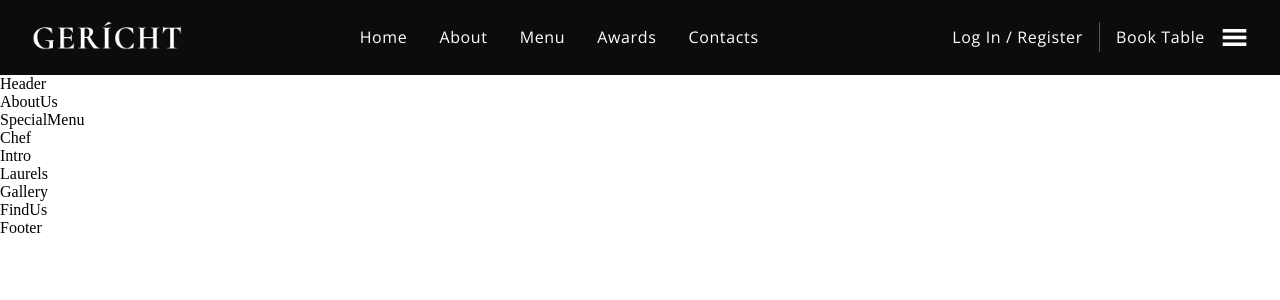
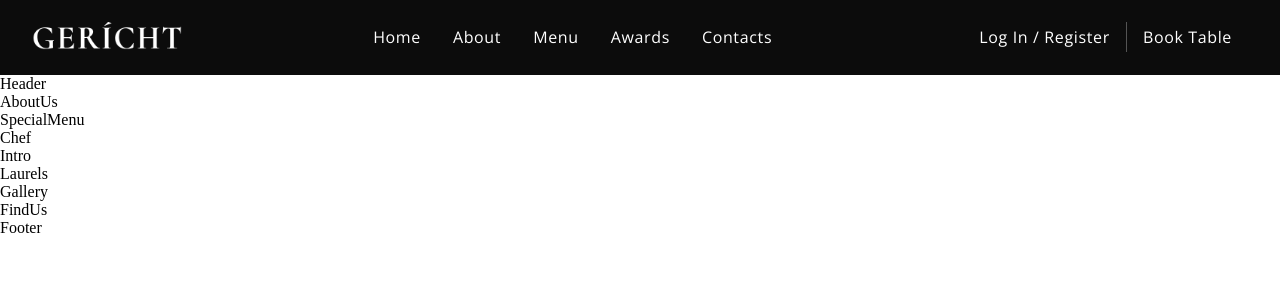
Before and after one commit to GabrielFormigoni/Restaurant_Site, a React (Vite) app: page / in a window 1280 px wide. Shown: the top 300 px of the page. Built offline with nearby package versions, Linux system fonts and the light colour scheme; a web font is replaced by a local one.

Commit message:
Fix: Navbar CSS

```diff
--- a/src/components/Navbar/Navbar.css
+++ b/src/components/Navbar/Navbar.css
@@ -102,11 +102,6 @@
     .app__navbar-logo img {
         width: 210px;
     }
-
-    .app__navbar-smallScreen {
-        display: flex;
-
-    }
 }
 
 @media screen and (max-width: 1150px) {
```
